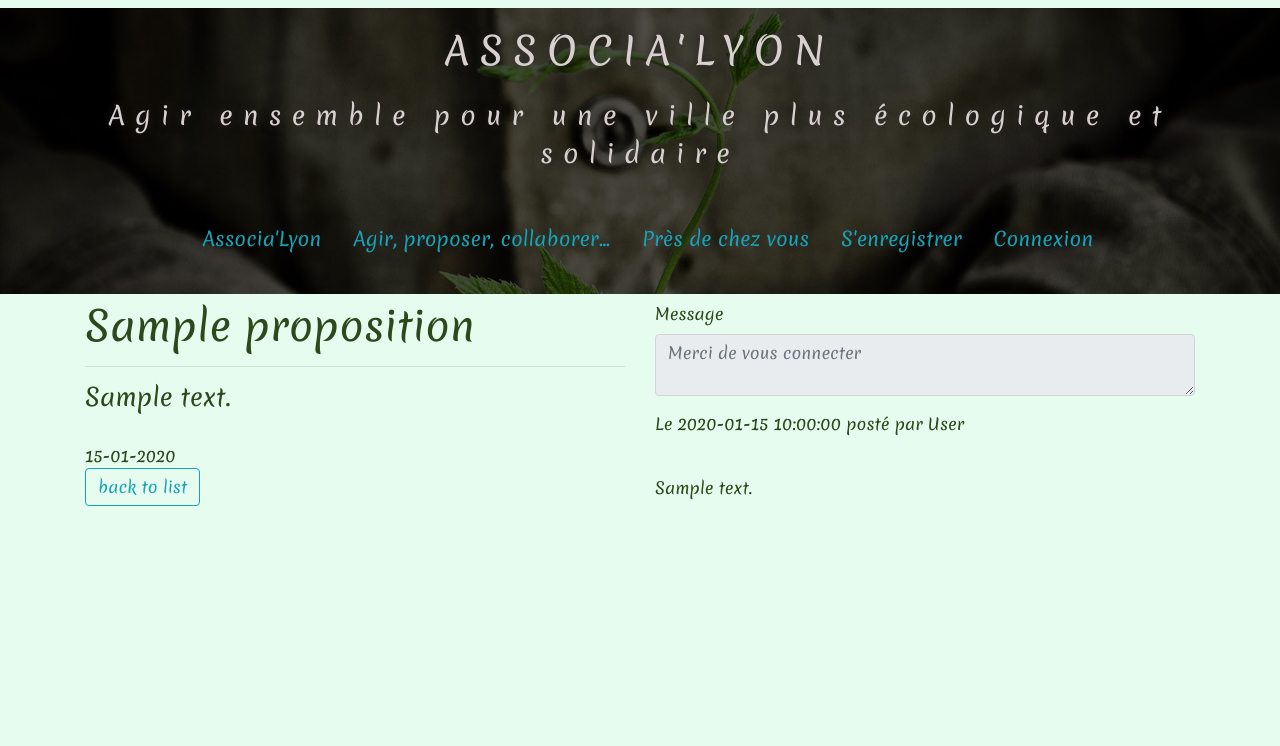
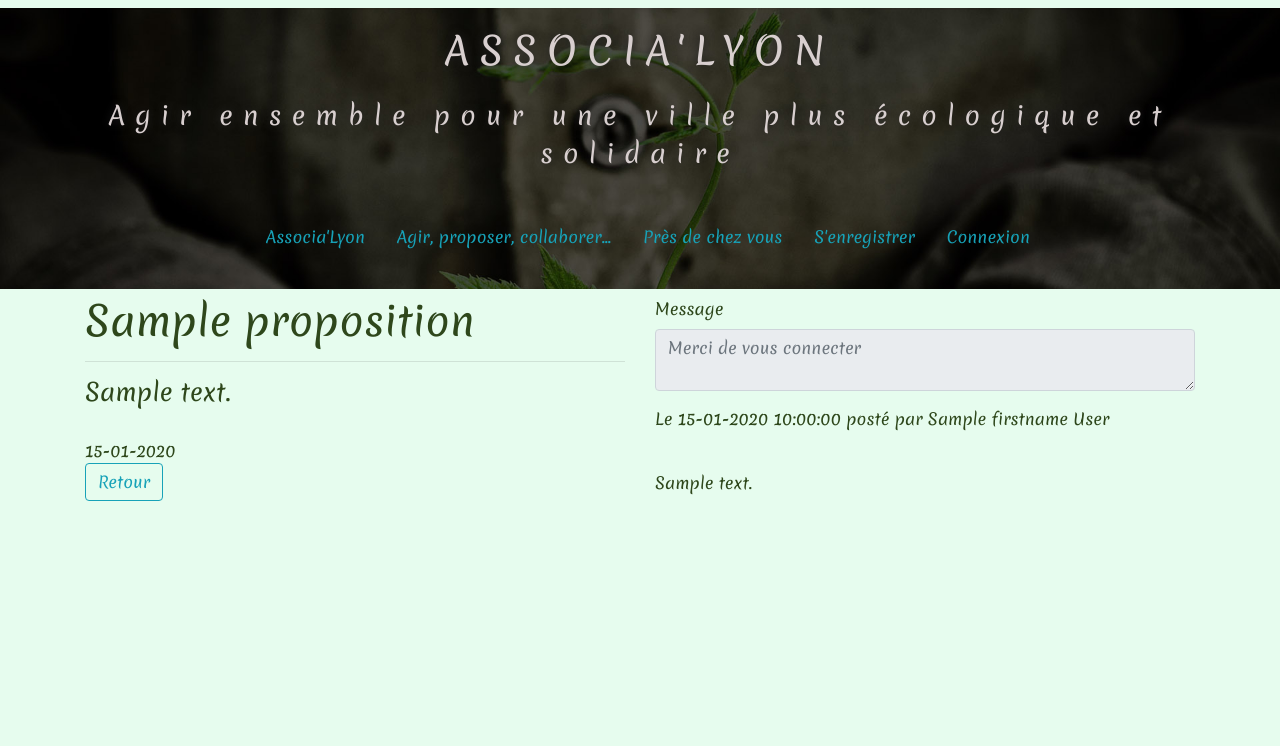
Before and after one commit to rikval/Associa-Lyon, a Symfony app: template templates/proposition/show.html.twig in a window 1280 px wide. Shown: the top 746 px of the page. Run offline with Twig, Linux system fonts and the light colour scheme; the template is opened without the code that fills it: most values are stand-ins (such as "Sample title", 1, 10 or a date in 2020); form fields are guessed from the names that the template uses; some libraries are stand-ins or nearby versions.

Commit message:
Fix some render views

```diff
--- a/public/dist/css/home.css
+++ b/public/dist/css/home.css
@@ -36,9 +36,8 @@ img {
 
 a,
 a:hover {
-     text-decoration: none;
-     color: #222;
-     font-size: 1.2em;
+    text-decoration: none;
+    color: #222;
 }
 
 
--- a/templates/proposition/show.html.twig
+++ b/templates/proposition/show.html.twig
@@ -13,9 +13,9 @@
             {{ proposition.createdAt ? proposition.createdAt|date('d-m-Y') : '' }}
             <br>
 
-            <a class="btn btn-outline-info" href="{{ path('proposition_index') }}">back to list</a>
+            <a class="btn btn-outline-info" href="{{ path('proposition_index') }}">Retour</a>
             {% if is_granted('ROLE_USER') and proposition.user.id == user.id %}
-            <a class="btn btn-outline-info" href="{{ path('proposition_edit', {'id': proposition.id}) }}">edit</a>
+            <a class="btn btn-outline-info" href="{{ path('proposition_edit', {'id': proposition.id}) }}">Modifier</a>
             {{ include('proposition/_delete_form.html.twig') }}
             {% endif %}
         </div>
@@ -32,8 +32,8 @@
                 {{ form_end(form) }}
 
                 {% for message in proposition.messages %}
-                <p>Le {{ message.createdAt ? message.createdAt|date('Y-m-d H:i:s') : '' }}
-                    posté par {{ message.user.surname }}
+                <p>Le {{ message.createdAt ? message.createdAt|date('d-m-Y H:i:s') : '' }}
+                    posté par {{ message.user.firstname }} {{ message.user.surname }}
                 </p>
                 <br>
                 <p>{{ message.message }}</p>
--- a/templates/userui/userui.html.twig
+++ b/templates/userui/userui.html.twig
@@ -2,7 +2,7 @@
 
 {% block body %}
 
-<h1 class="mt-4 font-weight-normal" style="text-align:center">Mon espace</h1><br><hr>
+<h1 class="mt-4 font-weight-normal" style="text-align:center">Bienvenu {{ user.firstname }}</h1><br><hr>
 <div class="container">
     <div class="row">
         <div class="col-12 col-md-6">
```
Also changed, not shown: templates/proposition/index.html.twig (+1 -8 lines).
